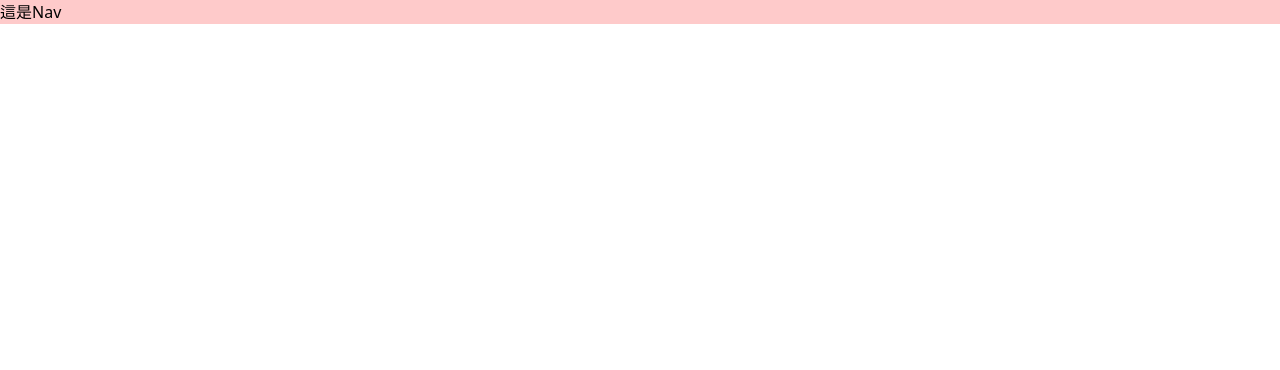
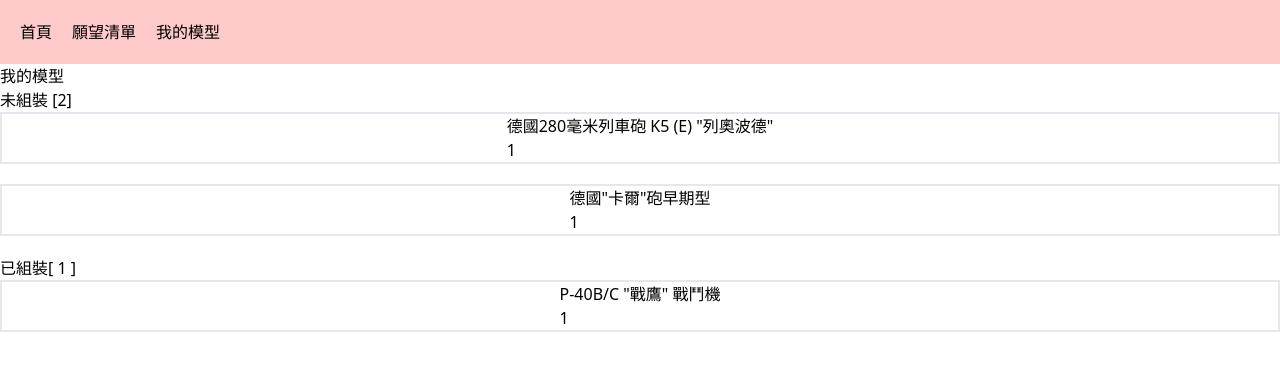
Before and after one commit to gn01792218/Nuxt3-ModelHobby, a Nuxt app: page /MyModel in a window 1280 px wide. Before the commit this address had no page. Shown: the top 370 px of the page. Built offline with nearby package versions, Linux system fonts and the light colour scheme.

Commit message:
[feature] add NavBar and Header and Model Card components

```diff
--- /dev/null
+++ b/components/Header.vue
@@ -0,0 +1,9 @@
+<template>
+    <header class="bg-red-200">
+        <NavBar/>
+    </header>
+</template>
+
+<script setup lang="ts">
+
+</script>
--- /dev/null
+++ b/components/Model/Card.vue
@@ -0,0 +1,21 @@
+<template>
+  <div class="flex justify-center items-center">
+    <div>
+        <img v-if="modelData.img" :src="modelData.img[0]" :alt="modelData.name.zh">
+        <img v-else src="" alt="">
+    </div>
+    <div>
+        <p>{{ modelData.name.zh }}</p>
+        <p v-if="modelData.scale">{{ modelData.scale }}</p>
+    </div>
+  </div>
+</template>
+
+<script setup lang="ts">
+import { type Model } from "~/types/model"
+
+const props = defineProps<{
+    modelData:Model
+}>()
+console.log(props.modelData)
+</script>
--- /dev/null
+++ b/components/NavBar.vue
@@ -0,0 +1,13 @@
+<template>
+    <nav class="p-5">
+        <ul class="flex">
+            <li class="mr-5"><NuxtLink to="/"> 首頁 </NuxtLink></li>
+            <li class="mr-5"><NuxtLink to="/WishList"> 願望清單 </NuxtLink></li>
+            <li><NuxtLink to="/MyModel"> 我的模型 </NuxtLink></li>
+        </ul>
+    </nav>
+</template>
+
+<script setup lang="ts">
+
+</script>
--- a/data/model.ts
+++ b/data/model.ts
@@ -6,58 +6,87 @@ import {
   ModelStatus,
   Currency,
   SizeUnit,
-    Ecommerce
+  Ecommerce,
 } from "~/types/model";
 
 export const model: Model[] = [
   {
+    id: "0001",
     name: {
       zh: '德國280毫米列車砲 K5 (E) "列奧波德"',
       en: "German 280mm K5(E) Railway Gun Leopold",
     },
-    article_number:'82903',
-    brand:ModelBrand.小號手_HOBBYBOSS,
-    scale:ModelScale.S72,
-    type:ModelType.戰車,
-    size:{
-        unit:SizeUnit.MM,
-        width:46.8,
-        length:445,
+    article_number: "82903",
+    brand: ModelBrand.小號手_HOBBYBOSS,
+    scale: ModelScale.S72,
+    type: ModelType.戰車,
+    size: {
+      unit: SizeUnit.MM,
+      width: 46.8,
+      length: 445,
     },
-    status:ModelStatus.未組裝,
-    PD:new Date('2018'),
-    purchaseData:{
-        e_commerce_name:Ecommerce.淘寶,
-        price:{
-            currency:Currency.RMB,
-            amount:124.14
+    status: ModelStatus.未組裝,
+    PD: new Date("2018"),
+    purchaseData: {
+      e_commerce_name: Ecommerce.淘寶,
+      price: {
+        currency: Currency.RMB,
+        amount: 124.14,
       },
-        purchase_date:new Date('2023')
-    }
+      purchase_date: new Date("2023"),
+    },
   },
   {
+    id: "0002",
     name: {
       zh: '德國"卡爾"砲早期型',
       en: "Morser KARL-Gerat 040/041 Initial Version",
     },
-    article_number:'82904',
-    brand:ModelBrand.小號手_HOBBYBOSS,
-    scale:ModelScale.S72,
-    type:ModelType.戰車,
-    size:{
-        unit:SizeUnit.MM,
-        width:56.6,
-        length:159,
+    article_number: "82904",
+    brand: ModelBrand.小號手_HOBBYBOSS,
+    scale: ModelScale.S72,
+    type: ModelType.戰車,
+    size: {
+      unit: SizeUnit.MM,
+      width: 56.6,
+      length: 159,
     },
-    status:ModelStatus.未組裝,
-    PD:new Date('2020'),
-    purchaseData:{
-        e_commerce_name:Ecommerce.淘寶,
-        price:{
-            currency:Currency.RMB,
-            amount:97
+    status: ModelStatus.未組裝,
+    PD: new Date("2020"),
+    purchaseData: {
+      e_commerce_name: Ecommerce.淘寶,
+      price: {
+        currency: Currency.RMB,
+        amount: 97,
       },
-        purchase_date:new Date('2023')
-    }
+      purchase_date: new Date("2023"),
+    },
+  },
+  {
+    id: "0003",
+    name: {
+      zh: 'P-40B/C "戰鷹" 戰鬥機',
+      en: "P-40B/C WARHAWK",
+    },
+    article_number: "01632",
+    brand: ModelBrand.小號手,
+    scale: ModelScale.S72,
+    type: ModelType.飛機,
+    size: {
+      unit: SizeUnit.MM,
+      width: 158,
+      length: 134,
+    },
+    status: ModelStatus.已組裝,
+    PD: new Date("2011"),
+    purchaseData: {
+      e_commerce_name: Ecommerce.淘寶,
+      price: {
+        currency: Currency.RMB,
+        amount: 52.8,
+      },
+      purchase_date: new Date("2023"),
+    },
   },
 ];
+export default model;
--- a/layouts/default.vue
+++ b/layouts/default.vue
@@ -1,11 +1,11 @@
 <template>
-  <header class="bg-red-200">這是Nav</header>
-  <NuxtPage/>
+    <Header />
+    <NuxtPage />
 </template>
 
 <script lang="ts" setup>
 useHead({
-    title:'Hobby 模時間 Time'
+    title: 'Hobby 模時間 Time'
 })
 
 </script>
--- /dev/null
+++ b/pages/MyModel/index.vue
@@ -0,0 +1,34 @@
+<template>
+   <p>我的模型</p>
+   <section>
+      <p>未組裝 [{{ unFinishedList.length }}]</p>
+      <ul>
+         <li class="border-2 mb-5" v-for="model in unFinishedList" :key="model.id">
+            <ModelCard
+               :model-data="model"
+            />
+         </li>
+      </ul>
+   </section>
+   <section>
+      <p>已組裝[ {{ finishedList.length }} ]</p>
+      <ul>
+         <li class="border-2 mb-5" v-for="model in finishedList" :key="model.id">
+            <ModelCard
+               :model-data="model"
+            />
+         </li>
+      </ul>
+   </section>
+</template>
+
+<script setup lang="ts">
+import { ModelStatus } from "../../types/model"
+import myModelList from "../../data/model"
+const unFinishedList = computed(()=>{
+   return myModelList.filter(model=>model.status <= ModelStatus.未組裝)
+})
+const finishedList = computed(()=>{
+   return myModelList.filter(model=>model.status == ModelStatus.已組裝)
+})
+</script>
--- /dev/null
+++ b/pages/WishList.vue
@@ -0,0 +1,7 @@
+<template>
+    <p class="text-red-500">這是願望清單</p>
+</template>
+
+<script setup lang="ts">
+
+</script>
--- a/types/model.ts
+++ b/types/model.ts
@@ -62,12 +62,13 @@ export declare interface PurchaseData{
     purchase_date?:Date,
 }
 export declare interface Model{
+    id:string,
     name:ModelName,
+    status:ModelStatus,
     article_number?:string,
     brand?:ModelBrand,
     scale?:ModelScale,
     type?:ModelType,
-    status?:ModelStatus,
     size?:ModelSize,
     imgs?:string[],
     PD?:Date, //生產日期
```
Also changed, not shown: pages/.vue (deleted). Lines whose indentation alone changed are shown as unchanged.
